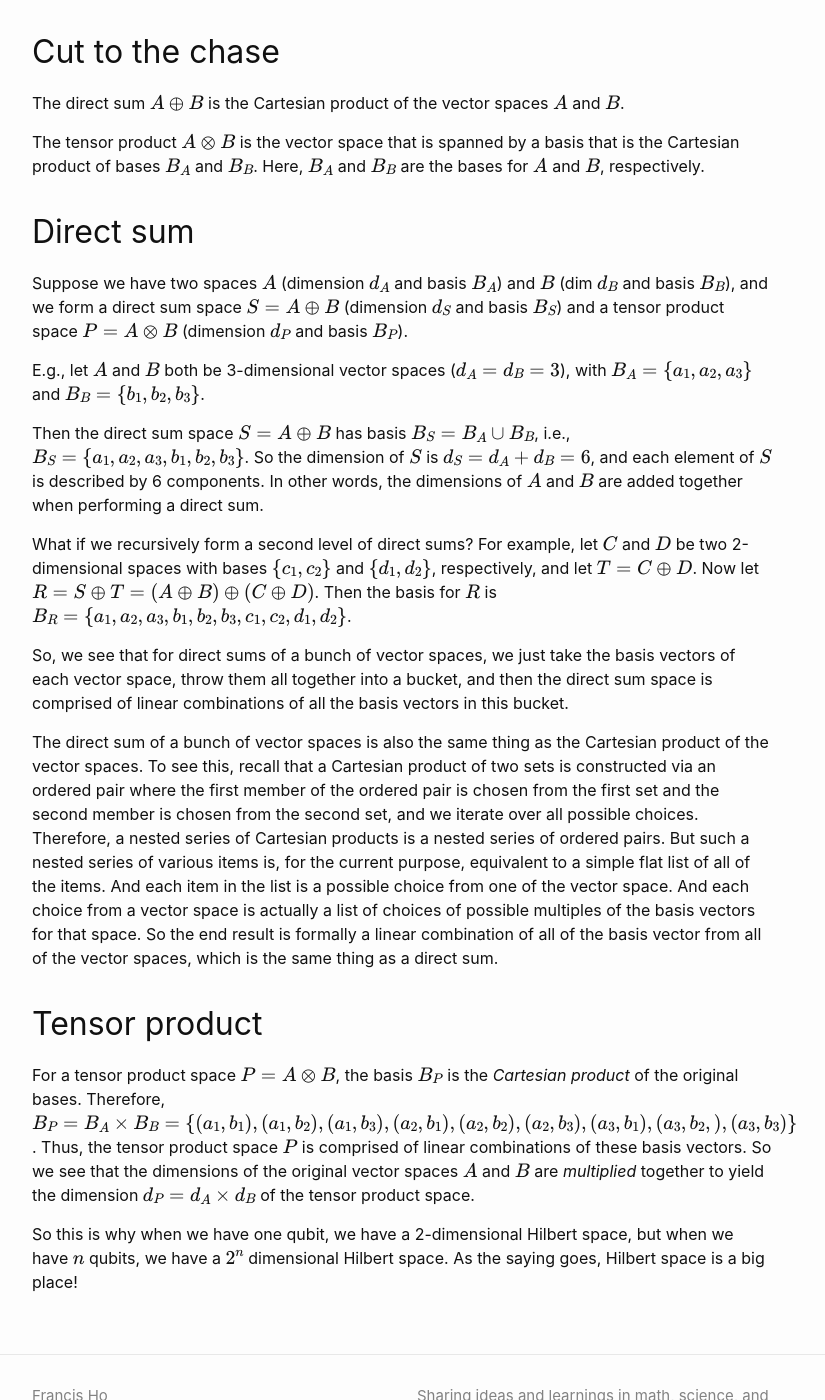
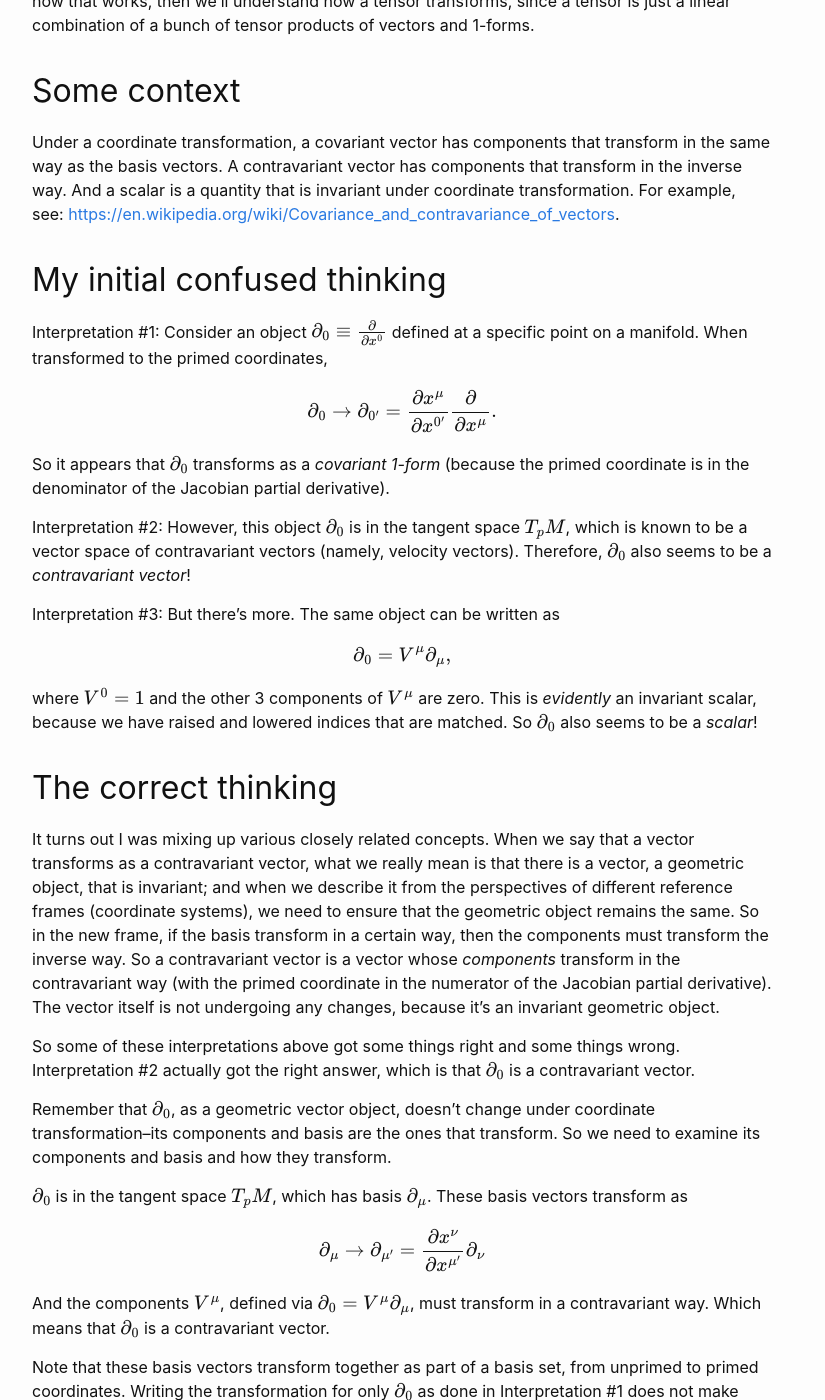
Before and after one commit to sunfishstanford/sunfishstanford.github.io, a Jekyll site: the page built from _posts/2022-12-25-Transforming_tensors.md, in a window 1280 px wide and 1400 px high, scrolled down 353 px. Shown: the whole window, without its empty margins (238-1063 px from the left). Built offline with Jekyll 4.4.1, drawn with Linux system fonts in a browser that asks for light colours; formulas are drawn with MathJax 3; comment, search, counter and statistics services are not loaded; some of the changed text lies outside the part shown.

Commit message:
fix transforming tensors

```diff
--- a/_posts/2022-12-25-Transforming_tensors.md
+++ b/_posts/2022-12-25-Transforming_tensors.md
@@ -2,37 +2,92 @@
 layout: post
 usemathjax: true
 categories: ['embracing transitory confusion', math, physics]
-title: "Direct sum versus tensor product of vector spaces"
+title: "Confusion regarding tensors and transformations"
 # note: shift-cmd-v to view the markdown view; cmd-k v to view side-by-side, then can do 'toggle preview locking' command in the 3 dots in the preview tab
 ---
 
-I regularly get confused about direct sums versus tensor products if it's been a while since I last thought about the topic, and then I would need to re-remember how things work. So I decided to jot down these notes to save some time in the future. (Note: we are only considering direct sums and tensor products of finite numbers of spaces.)
+I was really getting confused about tensors and covariant versus contravariant transformations, but I think I understand it now, so I'd like to share this in case it's helpful for others.
 
-Cut to the chase
-------
-The direct sum $$A \oplus B$$ is the Cartesian product of the vector spaces $$A$$ and $$B$$.
+For simplicity, let's just stick to a contravariant vector and a covariant 1-form. If we understand how that works, then we'll understand how a tensor transforms, since a tensor is just a linear combination of a bunch of tensor products of vectors and 1-forms.
+
+Some context
+------------
+
+Under a coordinate transformation, a covariant vector has components that transform in the same way as the basis vectors. A contravariant vector has components that transform in the inverse way. And a scalar is a quantity that is invariant under coordinate transformation. For example, see: [https://en.wikipedia.org/wiki/Covariance_and_contravariance_of_vectors](https://en.wikipedia.org/wiki/Covariance_and_contravariance_of_vectors){:target="_blank"}.
+
+My initial confused thinking
+----------------------------
+Interpretation #1: Consider an object $$\partial_0 \equiv \frac{\partial}{\partial x^0}$$ defined at a specific point on a manifold. When transformed to the primed coordinates,
+
+$$
+\partial_{0} \rightarrow \partial_{0'} = \frac{\partial x^\mu}{\partial x^{0'}}\frac{\partial}{\partial x^\mu}.
+$$
+
+ So it appears that $$\partial_0$$ transforms as a *covariant 1-form* (because the primed coordinate is in the denominator of the Jacobian partial derivative).
+
+Interpretation #2: However, this object $$\partial_0$$ is in the tangent space $$T_pM$$, which is known to be a vector space of contravariant vectors (namely, velocity vectors). Therefore, $$\partial_0$$ also seems to be a *contravariant vector*!
+
+Interpretation #3: But there's more. The same object can be written as
+
+$$\partial_0 = V^\mu \partial_\mu,$$
+
+ where $$V^0=1$$ and the other 3 components of $$V^\mu$$ are zero. This is *evidently* an invariant scalar, because we have raised and lowered indices that are matched. So $$\partial_0$$ also seems to be a *scalar*!
+
+The correct thinking
+--------------------
+
+It turns out I was mixing up various closely related concepts. When we say that a vector transforms as a contravariant vector, what we really mean is that there is a vector, a geometric object, that is invariant; and when we describe it from the perspectives of different reference frames (coordinate systems), we need to ensure that the geometric object remains the same. So in the new frame, if the basis transform in a certain way, then the components must transform the inverse way. So a contravariant vector is a vector whose *components* transform in the contravariant way (with the primed coordinate in the numerator of the Jacobian partial derivative). The vector itself is not undergoing any changes, because it's an invariant geometric object.
+
+So some of these interpretations above got some things right and some things wrong.  Interpretation #2 actually got the right answer, which is that $$\partial_0$$ is a contravariant vector.
+
+Remember that $$\partial_0$$, as a geometric vector object, doesn't change under coordinate transformation–its components and basis are the ones that transform. So we need to examine its components and basis and how they transform.
+
+$$\partial_0$$ is in the tangent space $$T_pM$$, which has basis $$\partial_\mu$$. These basis vectors transform as
+
+$$
+\partial_{\mu} \rightarrow \partial_{\mu'} = \frac{\partial x^\nu}{\partial x^{\mu'}}\partial_\nu
+$$
+
+And the components $$V^\mu$$, defined via $$\partial_0 = V^\mu \partial_\mu$$, must transform in a contravariant way. Which means that $$\partial_0$$ is a contravariant vector.
+
+Note that these basis vectors transform together as part of a basis set, from unprimed to primed coordinates. Writing the transformation for only $$\partial_0$$ as done in Interpretation #1 does not make sense.
+
+And finally, Interpretation #3 is pretty funny in terms of how it is confused. In
+
+$$\partial_0 = V^\mu \partial_\mu,$$
+
+the subscript $$\mu$$ in $$\partial_\mu$$ is an index into the ordered basis. It is *not* an index into the components of a vector. In particular, this index is used to return a specific vector, whereas an index for a component is used to return a specific real number. And so the Einstein summation notation here is a convenient shorthand to do a linear combination of the basis vectors weighted by the components, and it is *not* a contraction. We write $$\mu$$ as a lowered index to remind ourselves that it needs to be summed in conjunction with the raised index on the component. So the fact that $$\partial_\mu$$ has a lowered index $$\mu$$ *does not* mean that it is a covariant 1-form. There is a nice summary from David Kubiznak's online lecture on Relativity at the Perimeter Institute (see [page 43/95 of the slides](https://pdf.pirsa.org/files/18080039.pdf){:target="_blank"}):
 
 
-The tensor product $$A \otimes B$$ is the vector space that is spanned by a basis that is the Cartesian product of bases $$B_A$$ and $$B_B$$. Here, $$B_A$$ and $$B_B$$ are the bases for $$A$$ and $$B$$, respectively.
+$$
+\mathrm{dx}^\mu\left(\frac{\partial}{\partial x^\nu}\right) = \delta^\mu_\nu.
+$$
+
+This means that the basis vectors for covariant 1-forms eat the basis vectors for contravariant vectors to return delta functions, and this makes it clear that $$\partial_0$$ is a contravariant vector.
+
+To finish this off, recall that a contraction is an inner product calculated via a dot product of covariant and contravariant components, with the indices raised and lowered to help us with bookkeeping, and this pairing of covariant and contravariant components automatically ensures that the contraction is invariant. A linear combination of basis vectors weighted by components, even though it features raised and lowered indices, is *not* invariant.
+
+Summary of learnings
+--------------------
+
+1. When we say that a vector transforms as a contravariant or covariant object, what we really mean is that there is a vector, a geometric object, that is invariant. And its components must transform when we change coordinate systems (reference frames) to ensure the vector stays the same.
+
+2. A contravariant vector is a vector whose *components* transform in the contravariant way (with the primed coordinate in the numerator of the Jacobian partial derivative).
+
+3. Basis vectors transform together as part of a basis set, when changing coordinate systems (reference frames). The point is that you'd like to know what the new basis vectors are in the new frame, so you express them in terms of the old basis vectors. So you are *not* saying that any single basis vector is *invariant* in some way.
+
+4. In $$V = V^\mu \partial_\mu,$$ the subscript $$\mu$$ in $$\partial_\mu$$ is an index into the ordered basis. It is *not* an index into the components of a vector.
 
 
+5. A contraction is an inner product calculated via a dot product of covariant and contravariant components, with the indices raised and lowered to help us with bookkeeping. It is invariant under coordinate transformation, by construction.
 
-Direct sum
-------
-Suppose we have two spaces $$A$$ (dimension $$d_A$$ and basis $$B_A$$) and $$B$$ (dim $$d_B$$ and basis $$B_B$$), and we form a direct sum space $$S=A \oplus B$$ (dimension $$d_S$$ and basis $$B_S$$) and a tensor product space $$P = A \otimes B$$ (dimension $$d_P$$ and basis $$B_P$$).
+6. The linear combination of basis vectors weighted by components, even though it uses a similar looking Einstein summation notation, is *not* invariant.
 
-E.g., let $$A$$ and $$B$$ both be 3-dimensional vector spaces ($$d_A = d_B = 3$$), with $$B_A = \{a_1,a_2,a_3\}$$ and $$B_B = \{b_1,b_2,b_3\}$$.
+Useful Links
+------------
 
-Then the direct sum space $$S=A \oplus B$$ has basis $$B_S = B_A \cup B_B$$, i.e., $$B_S =  \{a_1, a_2, a_3, b_1, b_2, b_3 \}$$. So the dimension of $$S$$ is $$d_S = d_A + d_B = 6$$, and each element of $$S$$ is described by 6 components. In other words, the dimensions of $$A$$ and $$B$$ are added together when performing a direct sum.
+1. David Kubiznak's [course on (General) Relativity](https://pirsa.org/C18021?page=1){:target="_blank"} at the Perimeter Institute, 2018/2019. Starting in Lecture 4, he covers manifolds and a physicist's intro to differential geometry.
 
-What if we recursively form a second level of direct sums? For example, let $$C$$ and $$D$$ be two 2-dimensional spaces with bases $$\{c_1,c_2\}$$ and $$\{d_1,d_2\}$$, respectively, and let $$T=C \oplus D$$. Now let $$R=S \oplus T = (A \oplus B) \oplus (C \oplus D) $$. Then the basis for $$R$$ is $$B_R = \{ a_1,a_2,a_3,b_1,b_2,b_3,c_1,c_2,d_1,d_2 \}$$.
+2. Sean Carroll's [lecture notes on General Relativity](https://preposterousuniverse.com/wp-content/uploads/grnotes-one.pdf){:target="_blank"} (he also wrote a book on this that is widely used, including by the Kubiznak course above). Eq. (1.26) on pdf page 16 explains how the vector is invariant under Lorentz transform, while its components in some coordinate system need to transform.
 
-So, we see that for direct sums of a bunch of vector spaces, we just take the basis vectors of each vector space, throw them all together into a bucket, and then the direct sum space is  comprised of linear combinations of all the basis vectors in this bucket.
-
-The direct sum of a bunch of vector spaces is also the same thing as the Cartesian product of the vector spaces. To see this, recall that a Cartesian product of two sets is constructed via an ordered pair where the first member of the ordered pair is chosen from the first set and the second member is chosen from the second set, and we iterate over all possible choices. Therefore, a nested series of Cartesian products is a nested series of ordered pairs. But such a nested series of various items is, for the current purpose, equivalent to a simple flat list of all of the items. And each item in the list is a possible choice from one of the vector space. And each choice from a vector space is actually a list of choices of possible multiples of the basis vectors for that space. So the end result is formally a linear combination of all of the basis vector from all of the vector spaces, which is the same thing as a direct sum.
-
-Tensor product
---------
-For a tensor product space $$P = A \otimes B$$, the basis $$B_P$$ is the *Cartesian product* of the original bases. Therefore, $$B_P = B_A \times B_B = \{ (a_1,b_1), (a_1,b_2), (a_1,b_3), (a_2,b_1), (a_2,b_2),(a_2,b_3),(a_3,b_1),(a_3,b_2,),(a_3,b_3) \}$$. Thus, the tensor product space $$P$$ is comprised of linear combinations of these basis vectors. So we see that the dimensions of the original vector spaces $$A$$ and $$B$$ are *multiplied* together to yield the dimension $$d_P=d_A \times d_B$$ of the tensor product space.
-
-So this is why when we have one qubit, we have a 2-dimensional Hilbert space, but when we have $$n$$ qubits, we have a $$2^n$$ dimensional Hilbert space. As the saying goes, Hilbert space is a big place!
+3. Thanks to @ContraKinta for his [comments](https://math.stackexchange.com/questions/4604169/type-of-tensor-under-transformation-covariant-vector-vs-scalar){:target="_blank"} that corrected my mistake regarding inner product versus linear combination.
```
Also changed, not shown: _posts/2023-01-22-TensorProductDirectSum.md (+19 -30 lines).
